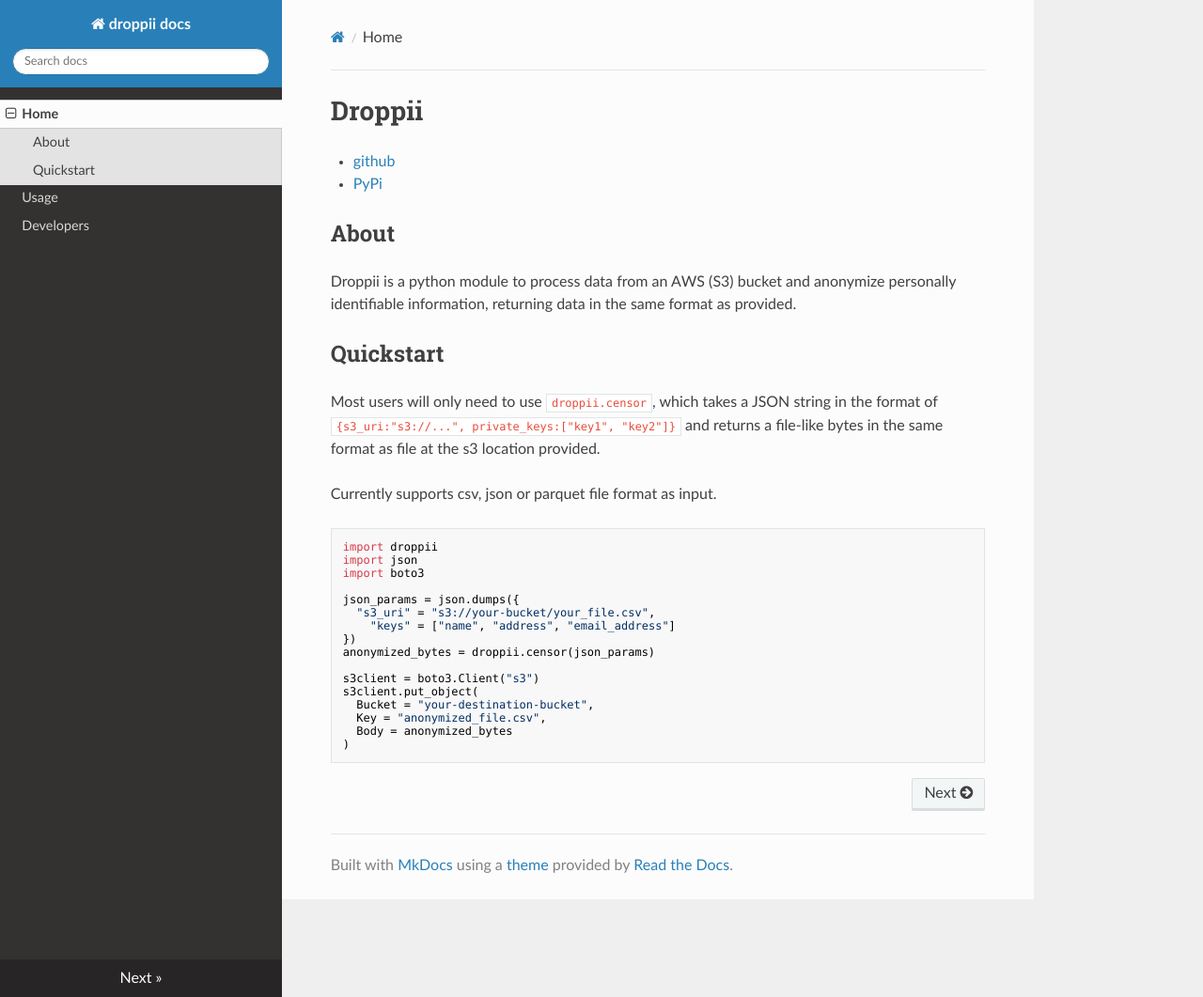
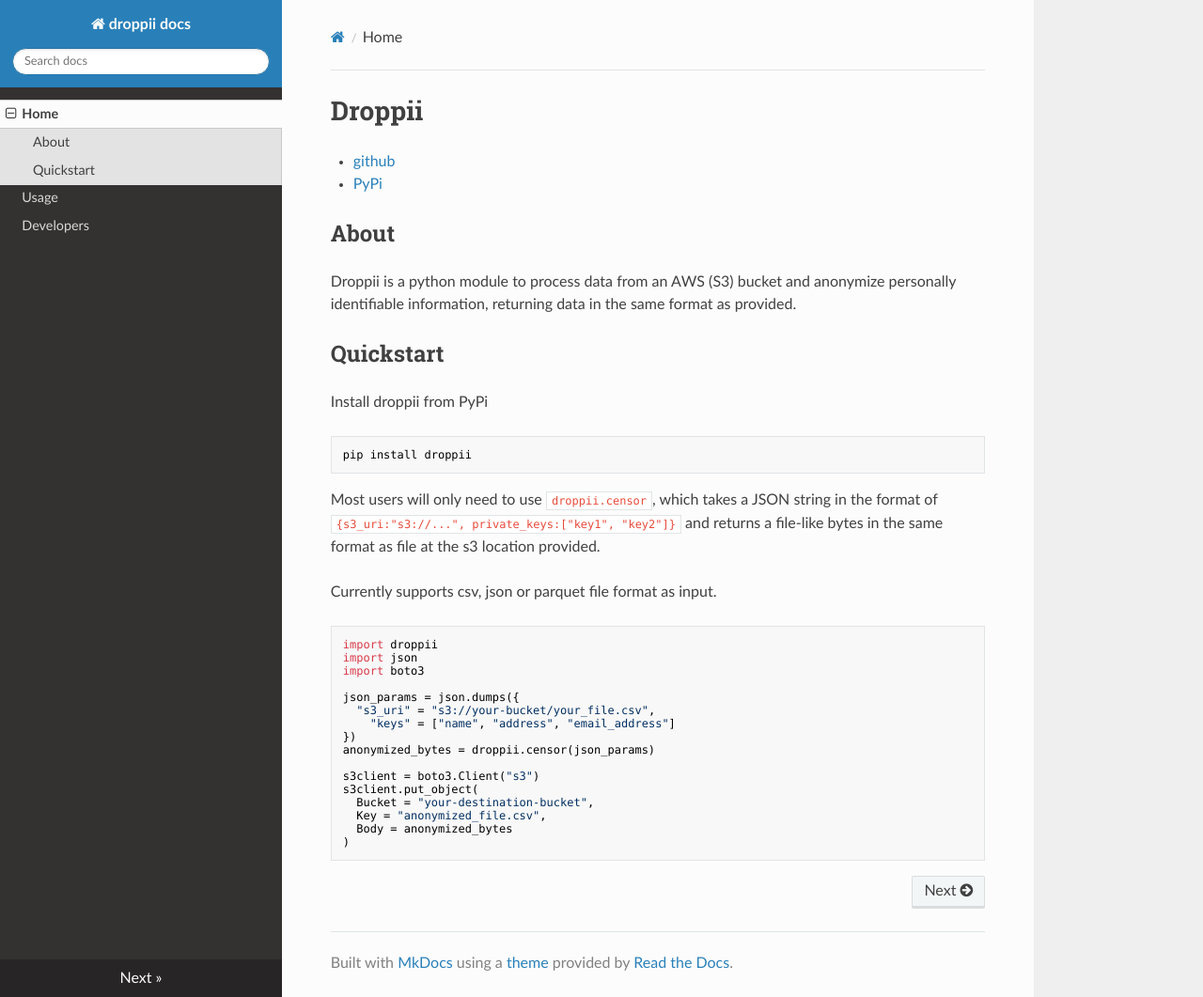
Before and after one commit to samule-i/droppii, an MkDocs documentation site: the page built from docs/docs/index.md, in a window 1280 px wide and 1061 px high. Shown: the whole window at 94% size. Built offline with MkDocs 1.6.1, drawn with Linux system fonts in a browser that asks for light colours; nearby versions of some CDN libraries.

Commit message:
documentation: Add PyPi install command

````diff
--- a/docs/docs/index.md
+++ b/docs/docs/index.md
@@ -6,6 +6,11 @@
 Droppii is a python module to process data from an AWS (S3) bucket and anonymize personally identifiable information, returning data in the same format as provided.
 
 ## Quickstart
+Install droppii from PyPi
+```sh
+pip install droppii
+```
+
 Most users will only need to use `droppii.censor`, which takes a JSON string in the format of `{s3_uri:"s3://...", private_keys:["key1", "key2"]}` and returns a file-like bytes in the same format as file at the s3 location provided.
 
 Currently supports csv, json or parquet file format as input.
````
Also changed, not shown: README.md.
